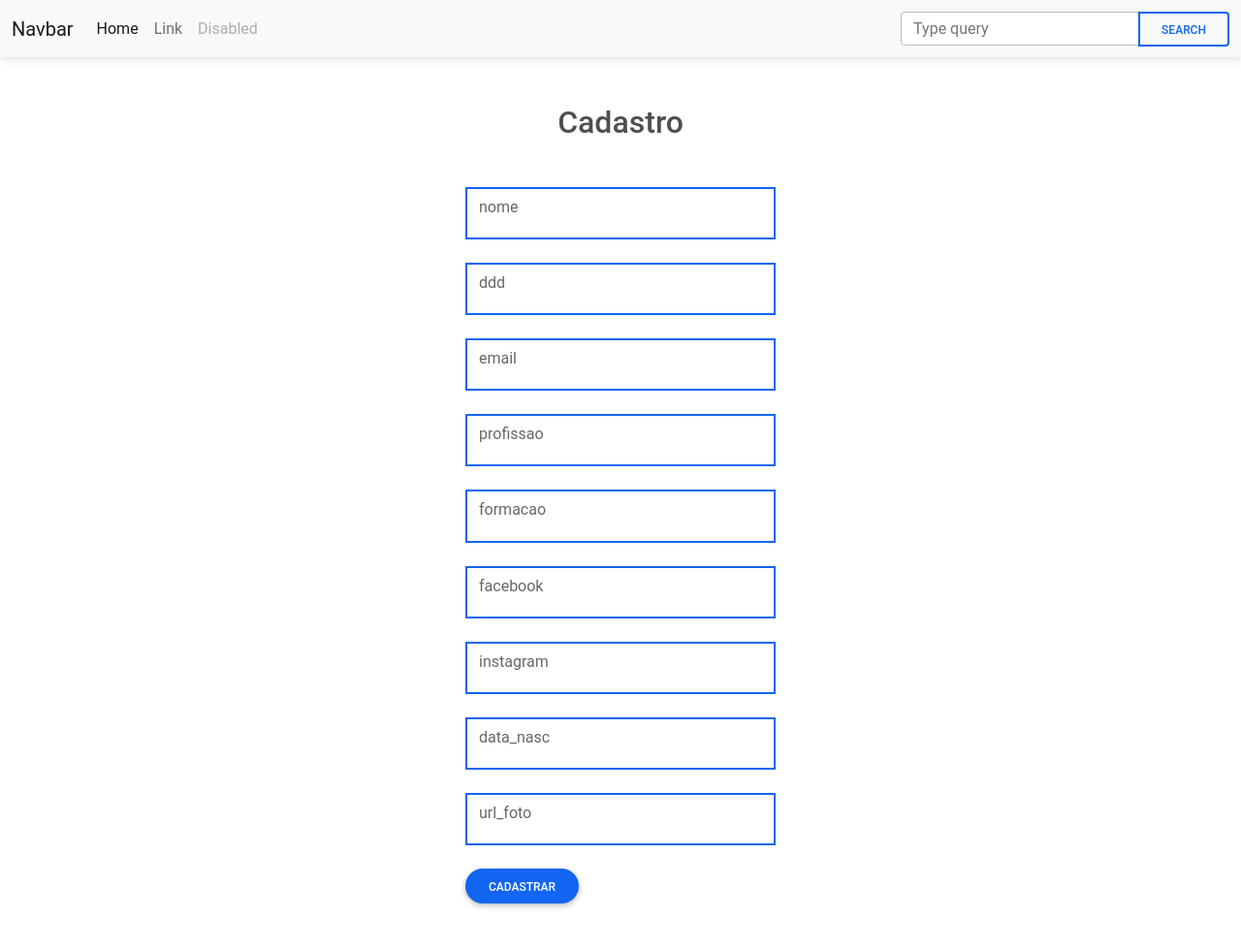
After one commit to MRSW42LT/agenda, a PHP site: page /Agenda/adicionarContato.php in a window 1280 px wide. The commit adds this page. Shown: the whole page at 97% size. Run offline with PHP 8.4, Linux system fonts and the light colour scheme.

Commit message:
asdasdasd

```diff
--- /dev/null
+++ b/Agenda/adicionarContato.php
@@ -0,0 +1,58 @@
+<?php include "inc/Header.php";?>
+
+<div class="text-center"><h2>Cadastro</h2></div>
+
+<div class="m-5 w-5">
+    <form action="#" method="POST" class="form-outline" style="width: 320px; margin:auto;">
+
+    <div class="form-outline mb-4 btn-outline-primary">
+        <input type="text" name="nome" required="required" class="form-control"/>
+        <label class="form-label" for="form5Example1">nome</label>
+    </div>
+
+    <div class="form-outline btn-outline-primary mb-4">
+        <input type="text" name="ddd" required="required" class="form-control"/>
+        <label class="form-label" for="form5Example1">ddd</label>
+    </div>
+
+    <div class="form-outline btn-outline-primary mb-4">
+        <input type="text" name="email" required="required" class="form-control"/>
+        <label class="form-label" for="form5Example1">email</label>
+    </div>
+
+    <div class="form-outline btn-outline-primary mb-4">
+        <input type="text" name="profissao" required="required" class="form-control"/>
+        <label class="form-label" for="form5Example1">profissao</label>
+    </div>
+
+    <div class="form-outline btn-outline-primary mb-4">
+        <input type="text" name="formacao" required="required" class="form-control"/>
+        <label class="form-label" for="form5Example1">formacao</label>
+    </div>
+
+    <div class="form-outline btn-outline-primary mb-4">
+        <input type="text" name="facebook" required="required" class="form-control"/>
+        <label class="form-label" for="form5Example1">facebook</label>
+    </div>
+
+    <div class="form-outline btn-outline-primary mb-4">
+        <input type="text" name="instagram" required="required" class="form-control"/>
+        <label class="form-label" for="form5Example1">instagram</label>
+    </div>
+
+    <div class="form-outline btn-outline-primary mb-4">
+        <input type="text" name="data_nasc" required="required" class="form-control"/>
+        <label class="form-label" for="form5Example1">data_nasc</label>
+    </div>
+
+    <div class="form-outline btn-outline-primary mb-4">
+        <input type="text" name="url_foto" required="required" class="form-control"/>
+        <label class="form-label" for="form5Example1">url_foto</label>
+    </div>
+
+
+
+    <button type="submit" name="btCadastrar" class="btn btn-primary btn-rounded">Cadastrar</button>
+
+    </form>
+</div>
--- a/Agenda/inc/Header.php
+++ b/Agenda/inc/Header.php
@@ -8,6 +8,7 @@
 
     <!-- MDB -->
     <link rel="stylesheet" href="Agenda/css/mdb.min.css" />
+    <link rel="stylesheet" href="css/mdb.min.css" />
 </head>
 <body>
 <nav class="navbar navbar-expand-lg navbar-light bg-light mb-5">
@@ -56,4 +57,3 @@
     </div>
   </div>
 </nav>
-    <div class="text-center"><h2>teste</h2></div>
```
